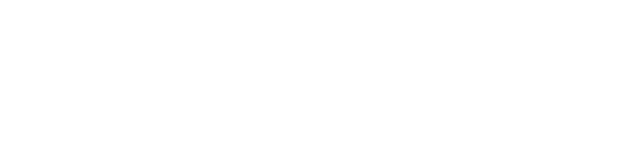
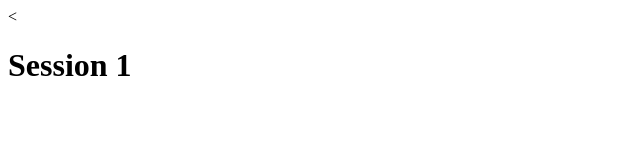
Before and after one commit to priyabiruntha2000/HTMLandCSS_session11, a plain HTML site: page index.html in a window 1280 px wide. Shown: the whole page, without its empty margins (0-640 px from the left). Drawn offline with Linux system fonts and the light colour scheme.

Commit message:
Update index.html

```diff
--- a/index.html
+++ b/index.html
@@ -12,6 +12,6 @@
         <title>session 1</title>
     </head>
 </html>
-
+<<h1>Session 1<h1>
 </body>
 </html>
```
